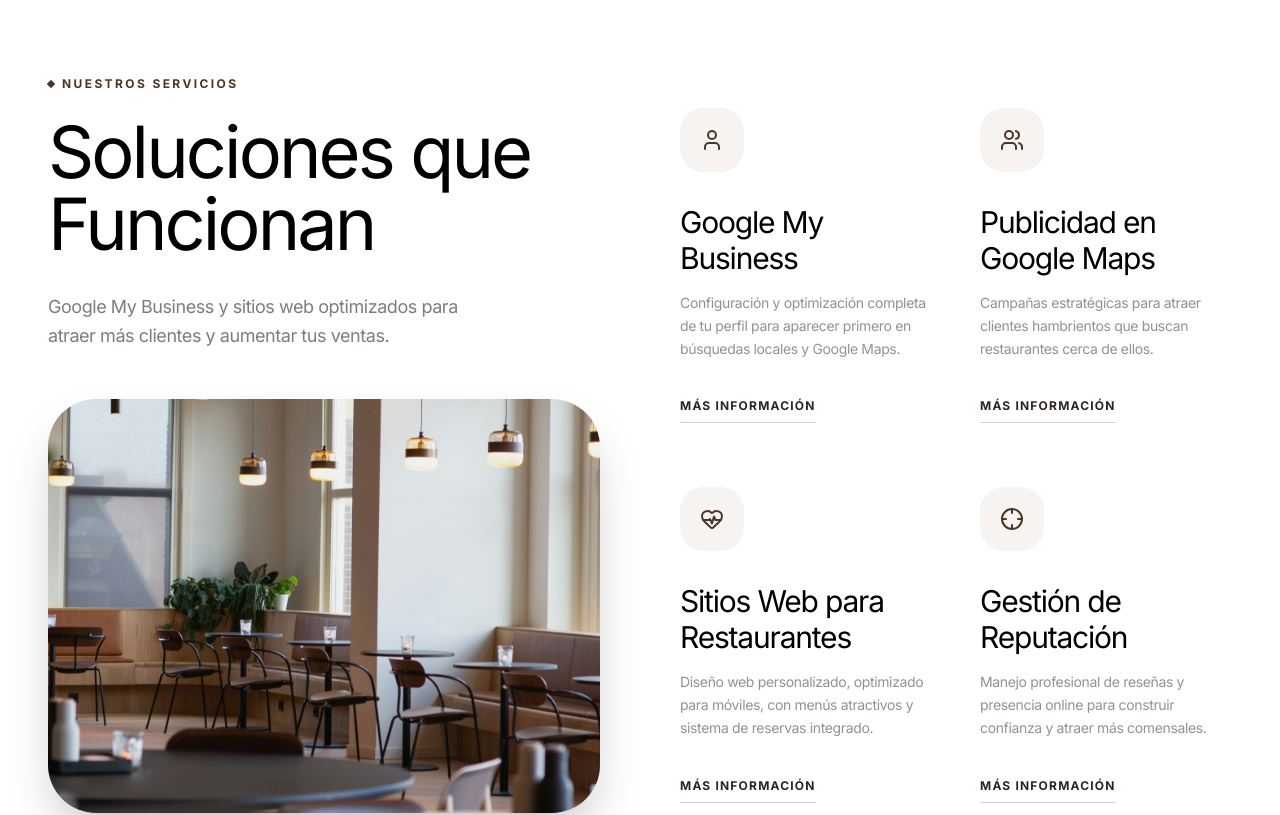
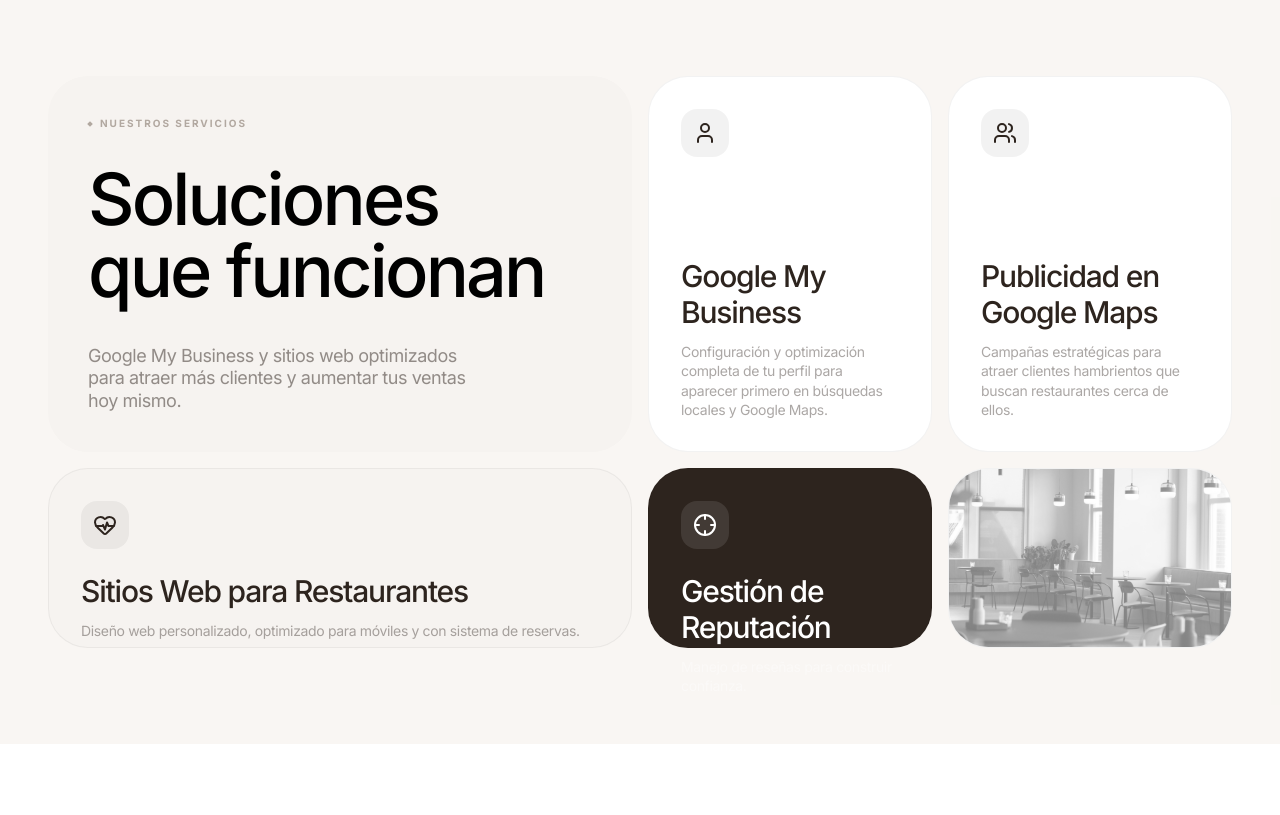
Before and after one commit to motionsmanagement/Motions, a React (Vite) app: page / in a window 1280 px wide. Shown: the part 820-1635 px from the top of the page. Built offline with nearby package versions, Linux system fonts and the light colour scheme.

Commit message:
Redesign Services section with Bento Grid layout

```diff
--- a/components/Services.tsx
+++ b/components/Services.tsx
@@ -1,72 +1,92 @@
 
 import React from 'react';
-import { User, Users, HeartPulse, Crosshair } from 'lucide-react';
+import { User, Users, HeartPulse, Crosshair, ArrowUpRight } from 'lucide-react';
 
 const serviceList = [
   {
     icon: <User className="w-6 h-6" />,
     title: "Google My Business",
-    desc: "Configuración y optimización completa de tu perfil para aparecer primero en búsquedas locales y Google Maps."
+    desc: "Configuración y optimización completa de tu perfil para aparecer primero en búsquedas locales y Google Maps.",
+    color: "bg-white",
+    span: "md:col-span-1 md:row-span-2"
   },
   {
     icon: <Users className="w-6 h-6" />,
     title: "Publicidad en Google Maps",
-    desc: "Campañas estratégicas para atraer clientes hambrientos que buscan restaurantes cerca de ellos."
+    desc: "Campañas estratégicas para atraer clientes hambrientos que buscan restaurantes cerca de ellos.",
+    color: "bg-white",
+    span: "md:col-span-1 md:row-span-2"
   },
   {
     icon: <HeartPulse className="w-6 h-6" />,
     title: "Sitios Web para Restaurantes",
-    desc: "Diseño web personalizado, optimizado para móviles, con menús atractivos y sistema de reservas integrado."
+    desc: "Diseño web personalizado, optimizado para móviles y con sistema de reservas.",
+    color: "bg-[#F6F3F0]",
+    span: "md:col-span-2 md:row-span-1"
   },
   {
     icon: <Crosshair className="w-6 h-6" />,
     title: "Gestión de Reputación",
-    desc: "Manejo profesional de reseñas y presencia online para construir confianza y atraer más comensales."
+    desc: "Manejo de reseñas para construir confianza.",
+    color: "bg-[#2D241E] text-white",
+    span: "md:col-span-1 md:row-span-1"
   }
 ];
 
 const Services: React.FC = () => {
   return (
-    <section id="services" className="py-24 px-6 md:px-12 bg-white">
+    <section id="services" className="py-24 px-6 md:px-12 bg-[#F1EFEA]/30">
       <div className="max-w-7xl mx-auto">
-        <div className="flex flex-col lg:flex-row gap-20">
-          <div className="lg:w-1/2">
-            <div className="flex items-center gap-2 text-[#4A3728] font-bold text-xs tracking-[0.2em] uppercase mb-6">
-              <div className="w-1.5 h-1.5 rotate-45 bg-[#4A3728]"></div>
-              <span>Nuestros Servicios</span>
+        <div className="grid grid-cols-1 md:grid-cols-4 gap-4 md:auto-rows-[180px]">
+
+          {/* Main Title Card */}
+          <div className="md:col-span-2 md:row-span-2 bg-[#F6F3F0] rounded-[2.5rem] p-10 flex flex-col justify-between">
+            <div>
+              <div className="flex items-center gap-2 text-[#4A3728]/40 font-bold text-[10px] tracking-[0.2em] uppercase mb-8">
+                <div className="w-1 h-1 rotate-45 bg-[#4A3728]/40"></div>
+                <span>Nuestros Servicios</span>
+              </div>
+              <h2 className="text-6xl md:text-7xl font-medium leading-[0.9] text-black tracking-tighter mb-8">
+                Soluciones<br />que funcionan
+              </h2>
             </div>
-            <h2 className="text-5xl md:text-7xl mb-8 leading-[1] text-black">
-              Soluciones que Funcionan
-            </h2>
-            <p className="text-lg text-[#2D241E]/60 max-w-md mb-12 leading-relaxed tracking-tight">
-              Google My Business y sitios web optimizados para atraer más clientes y aumentar tus ventas.
+            <p className="text-lg text-[#2D241E]/50 max-w-sm leading-tight tracking-tight">
+              Google My Business y sitios web optimizados para atraer más clientes y aumentar tus ventas hoy mismo.
             </p>
-            <div className="rounded-[3rem] overflow-hidden aspect-[4/3] shadow-2xl relative group">
-              <img
-                src="/restaurant.jpg"
-                alt="Restaurante exitoso"
-                className="w-full h-full object-cover group-hover:scale-105 transition-transform duration-700"
-              />
-              <div className="absolute inset-0 bg-black/5"></div>
-            </div>
           </div>
 
-          <div className="lg:w-1/2 grid grid-cols-1 md:grid-cols-2 gap-x-12 gap-y-16 py-8">
-            {serviceList.map((service, idx) => (
-              <div key={idx} className="group cursor-pointer">
-                <div className="w-16 h-16 rounded-[1.5rem] bg-[#F6F3F0] flex items-center justify-center mb-8 transition-all duration-500 group-hover:bg-[#4A3728] group-hover:text-white group-hover:-translate-y-1">
-                  <span className="text-[#4A3728] group-hover:text-white transition-colors">{service.icon}</span>
+          {/* Service Cards */}
+          {serviceList.map((service, idx) => (
+            <div
+              key={idx}
+              className={`${service.span} ${service.color} rounded-[2.5rem] p-8 flex flex-col justify-between group cursor-pointer hover:shadow-2xl transition-all duration-500 border border-black/5`}
+            >
+              <div className="flex justify-between items-start">
+                <div className={`w-12 h-12 rounded-2xl flex items-center justify-center mb-6 transition-all duration-500 ${service.color.includes('text-white') ? 'bg-white/10' : 'bg-black/5'}`}>
+                  {service.icon}
                 </div>
-                <h3 className="text-3xl mb-4 text-black">{service.title}</h3>
-                <p className="text-[#2D241E]/50 mb-8 leading-relaxed tracking-tight text-sm">
+                <ArrowUpRight className="w-5 h-5 opacity-0 group-hover:opacity-100 transition-opacity" />
+              </div>
+              <div>
+                <h3 className="text-2xl md:text-3xl font-medium leading-tight mb-3 tracking-tighter">
+                  {service.title}
+                </h3>
+                <p className={`text-sm leading-snug tracking-tight ${service.color.includes('text-white') ? 'text-white/40' : 'text-[#2D241E]/40'}`}>
                   {service.desc}
                 </p>
-                <button className="text-xs font-bold tracking-widest uppercase border-b border-[#2D241E]/20 pb-2 hover:border-[#8C7B6B] hover:text-[#8C7B6B] transition-all">
-                  Más Información
-                </button>
               </div>
-            ))}
+            </div>
+          ))}
+
+          {/* Decorative Image Card (Placeholder for user) */}
+          <div className="md:row-span-1 bg-white rounded-[2.5rem] overflow-hidden group border border-black/5">
+            <img
+              src="/restaurant.jpg"
+              className="w-full h-full object-cover grayscale opacity-50 group-hover:grayscale-0 group-hover:opacity-100 transition-all duration-700"
+              alt="Restaurant detail"
+            />
           </div>
+
         </div>
       </div>
     </section>
```
